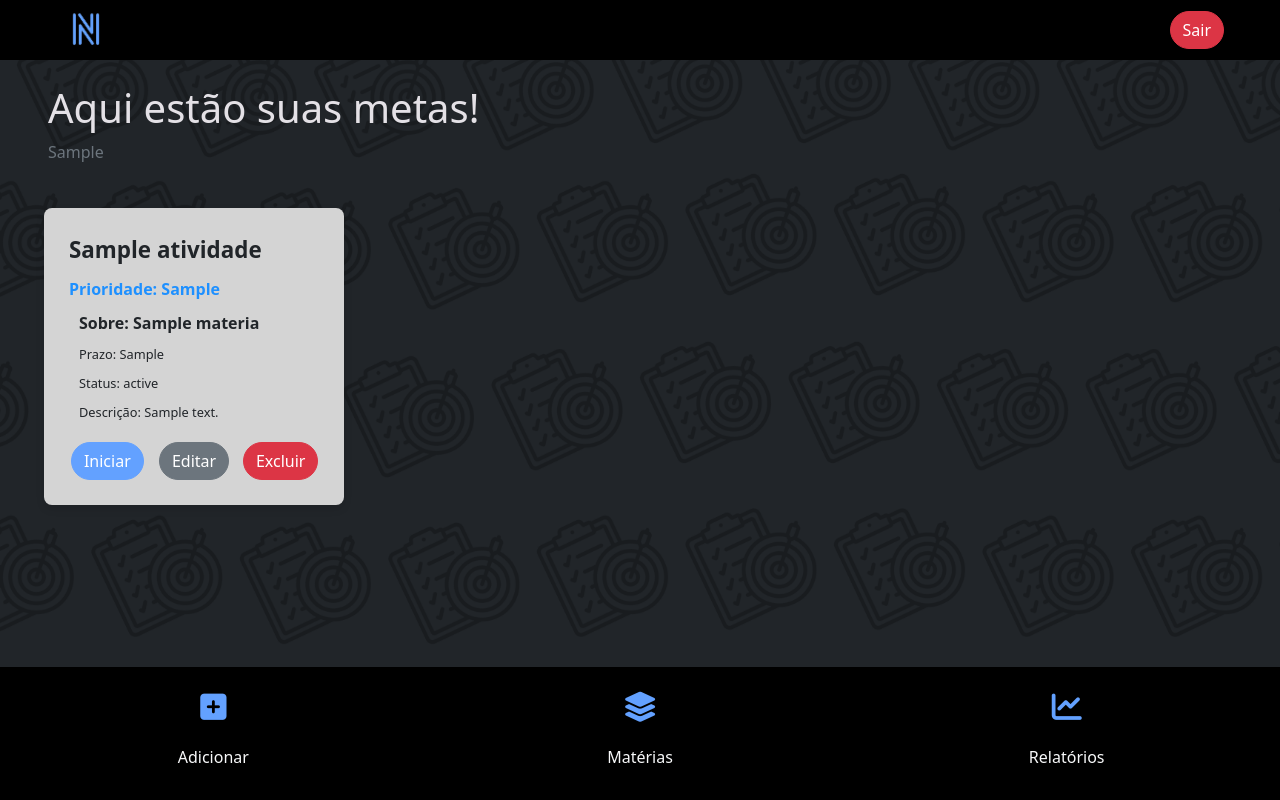
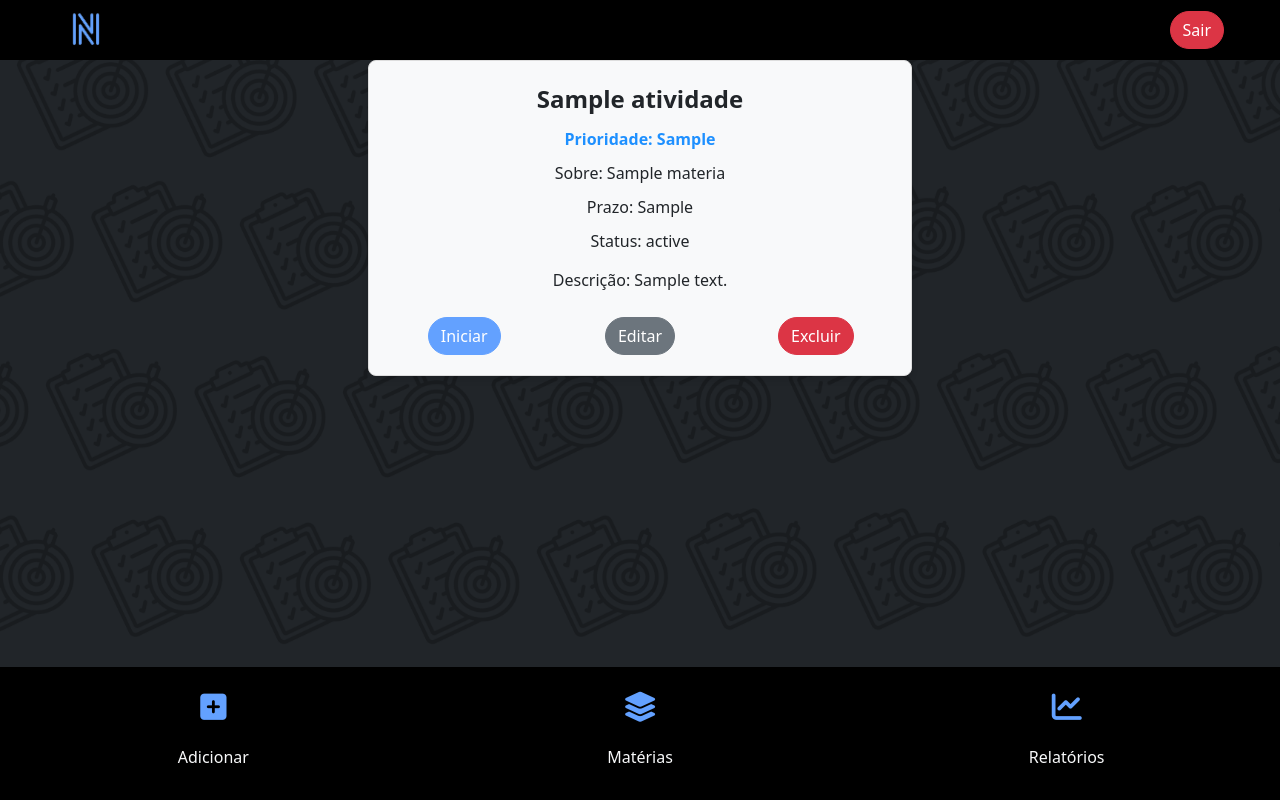
Before and after one commit to PedroGois/NITT---Gerenciador-de-Estudos, a PHP site: page /view/index.php in a window 1280 px wide. Run offline with PHP 8.4, Linux system fonts and the light colour scheme; the visitor is signed in with stand-in values (Sample User, id 1); tables that the repository leaves empty or names only in its code hold one stand-in row (values such as "Sample post"); some libraries are stand-ins or nearby versions.

Commit message:
Ajuste visualização de metas

```diff
--- a/css/cssmetas.css
+++ b/css/cssmetas.css
@@ -91,6 +91,7 @@ body.pagina-relatorios{
   --bs-code-color: #d63384;
   --bs-highlight-bg: #fff3cd;
 }
+
 .card {
     margin-bottom: 20px;
   }
@@ -114,34 +115,30 @@ body.pagina-relatorios{
 
 /* Para Firefox */
 .meta-container {
-  overflow-y: auto; /* Enables vertical scrollbar */
-  scrollbar-width: thin; /* For Firefox */
-  scrollbar-color: #0d6efd transparent; /* Scrollbar color and track color */
+  display: flex;
+    flex-wrap: wrap;
+    justify-content: center;
+    gap: 20px;
 }
 
   .card-body1 {
-    padding: 10px;
+    max-width: 400px;
+    border: 1px solid #ddd;
+    border-radius: 8px;
+    padding: 20px;
+    background-color: #f8f9fa;
+    box-shadow: 0 4px 6px rgba(0, 0, 0, 0.1);
+    text-align: center;
 
   }
-  .meta-container {
-    display: flex;          /* Utiliza o layout flex */
-    overflow-x: auto;      /* Ativa a rolagem horizontal */
-    white-space: nowrap;   /* Garante que os itens não quebrem para a linha de baixo */
-    gap: 16px;             /* Espaçamento entre os itens */
-    padding: 10px;         /* Espaçamento interno do contêiner */
-}
 
-.meta {
-    background-color: rgb(212, 212, 212) !important;
-    flex: 0 0 auto;        /* Garante que cada meta ocupe apenas o espaço necessário */
-    min-width: 300px;      /* Define uma largura mínima para cada item */
-    border-radius: 8px;
-    padding: 25px;
-    box-shadow: 0 4px 8px rgba(0, 0, 0, 0.1);
-}
+
+
 
 .meta-item {
   margin-bottom: 10px;
+  word-wrap: break-word; /* Evita cortar palavras longas */
+  overflow-wrap: break-word;
 }
 
   .meta-label {
@@ -150,15 +147,12 @@ body.pagina-relatorios{
   }
 
   .meta-value-large {
-    font-size: 1.4rem;
+    font-size: 1.5rem;
     font-weight: bold;
-
-  }
+}
 
   .meta-value-medium {
-    font-size: 1.0rem;
-    margin: 0px 10px;
-    font-weight: bold;
+    font-size: 1rem;
   }
 
   .meta-value-small-bold {
@@ -167,11 +161,14 @@ body.pagina-relatorios{
     font-weight: bold;
   }
   .meta-value-small {
-    font-size: 0.8rem;
-    margin: 0px 10px;
+    font-size: 1rem;
 
   }
-
+  .meta-description {
+    white-space: pre-wrap; /* Preserva quebras de linha e exibe texto completo */
+    text-align:center; /* Alinha o texto para melhor leitura */
+    padding: 5px 20px 5px 20px;
+}
   .meta-button {
     display: flex;
     justify-content: space-between; /* Distribui os botões com espaços iguais */
@@ -180,7 +177,7 @@ body.pagina-relatorios{
 }
 .meta-priority {
   font-weight: bold;
-  color: #007bff; /* Cor para destacar o nível de prioridade */
+ /* Cor para destacar o nível de prioridade */
 }
 .meta-value-play,
 .meta-value-edit,
--- a/view/index.php
+++ b/view/index.php
@@ -53,8 +53,7 @@ if (!isset($_SESSION["email"])) {
     <link href="../css/styles.css" rel="stylesheet">
 </head>
 <body class="pagina-atividades">
-
-    <main>
+    <main class="mb-6">
         <?php
         if (isset($_GET['erro'])) {
             $mensagemErro = urldecode($_GET['erro']);
@@ -67,14 +66,9 @@ if (!isset($_SESSION["email"])) {
             echo '<div class="alert alert-danger" role="alert">' . $mensagem . '</div>';
         }
         ?>
-        <div class="container-fluid px-4">
-            <h1 class="mt-4 text-primary mx-4">Aqui estão suas metas!</h1>
-            <ol class="breadcrumb mb-4 mx-4">
-                <li class="breadcrumb-item active"><?php echo $fraseMotivacional; ?></li>
-            </ol>
-            <div class="meta-container">
+        <div class="meta-container row">
             <?php while ($row = mysqli_fetch_assoc($resultAtividades)) { ?>
-                    <div class="card-body1">
+                <div class="card-body1 col-5">
                     <div class="meta">
                         <div class="meta-item">
                             <div class="meta-value-large"><?php echo htmlspecialchars($row['nome']); ?></div>
@@ -106,10 +100,10 @@ if (!isset($_SESSION["email"])) {
                             <div class="meta-value-small">Prazo: <?php echo htmlspecialchars($row['prazo']); ?></div>
                         </div>
                         <div class="meta-item">
-                                <div class="meta-value-small">Status: <?php echo htmlspecialchars($row['status']); ?></div> <!-- Status da atividade -->
+                            <div class="meta-value-small">Status: <?php echo htmlspecialchars($row['status']); ?></div>
                         </div>
                         <div class="meta-item">
-                                <div class="meta-value-small">Descrição: <?php echo htmlspecialchars($row['descricao']); ?></div> <!-- Descrição da atividade -->
+                            <div class="meta-description">Descrição: <?php echo htmlspecialchars($row['descricao']); ?></div>
                         </div>
                         <div class="meta-button">
                             <div class="meta-value-play">
@@ -125,7 +119,6 @@ if (!isset($_SESSION["email"])) {
                     </div>
                 </div>
             <?php } ?>
-            </div>
         </div>
 
         <!-- Modal do Pomodoro -->
--- a/view/useful/footeratv.php
+++ b/view/useful/footeratv.php
@@ -13,6 +13,7 @@
     <script src="https://kit.fontawesome.com/0942946b25.js" crossorigin="anonymous"></script>
 </head>
 <body>
+
 <div class="fixed-bottom mb-0 d-flex justify-content-around bg-black">
     <div class="col text-center">
         <a href="../view/addatividade.php">
@@ -45,5 +46,6 @@
         </a>
     </div>
 </div>
+
 </body>
 </html>
```
Also changed, not shown: css/styles.css. Lines whose indentation alone changed are shown as unchanged.
